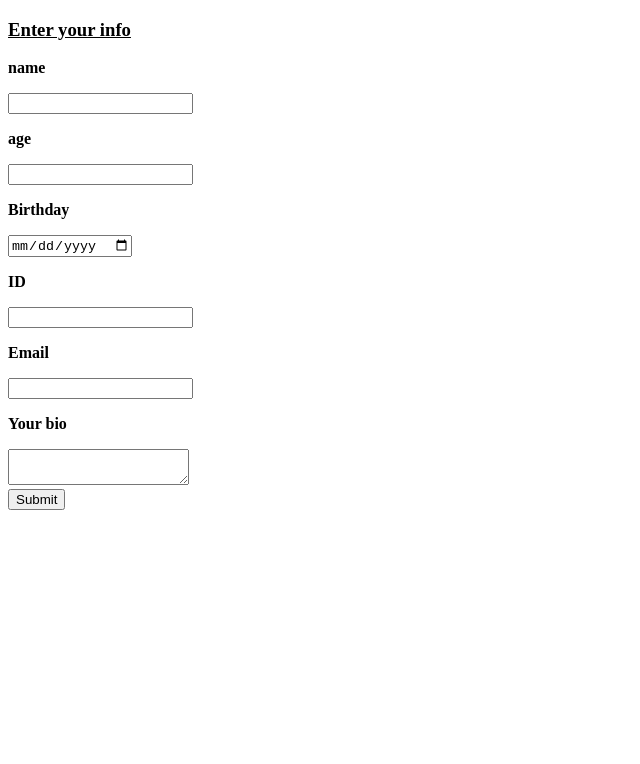
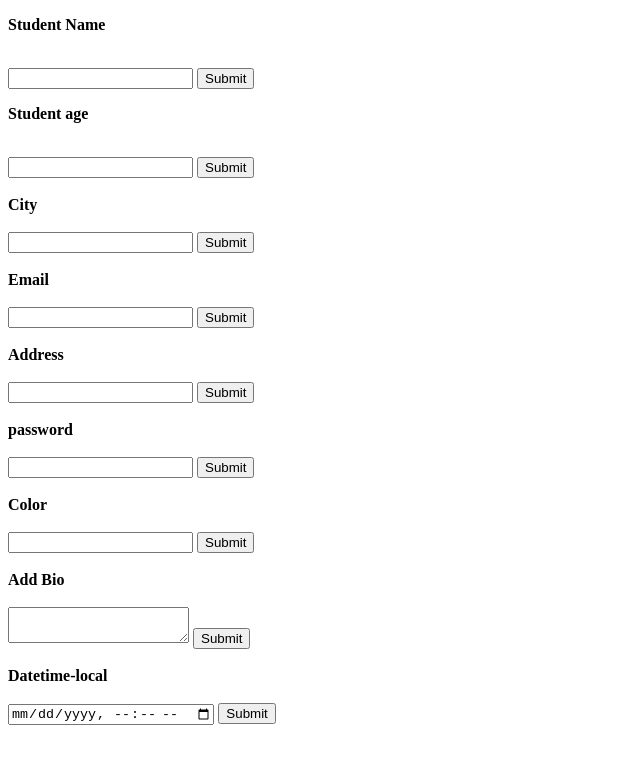
Before and after one commit to barbare19-21/forms4, a plain HTML site: page index.html in a window 1280 px wide. Shown: the whole page, without its empty margins (0-640 px from the left). Drawn offline with Linux system fonts and the light colour scheme.

Commit message:
Add files via upload

```diff
--- a/index.html
+++ b/index.html
@@ -6,33 +6,53 @@
     <title>Document</title>
 </head>
 <body>
-    <h3><b><u>Enter your info</u></b></h3>
+    <p><b>Student Name</b></p>
+
+    <br>
 
     <form action="">
-        <p><b>name</b></p>
+        <input type="text">
+        <input type="submit">
 
+        <p><b>Student age</b></p>
+
+        <br>
+        <input type="number">
+        <input type="submit">
+        <br> <br>
+    <label><b>City</b></label>
+    <br> <br>
         <input type="text">
-
-        <p><b>age</b></p>
-
-        <input type="number">
-
-        <p><b>Birthday</b></p>
-
-        <input type="date">
-
-        <p><b>ID</b></p>
-
-        <input type="number">
-
-        <p><b>Email</b></p>
-
-        <input type="email">
-
-        <p><b>Your bio</b></p>
-
-        <textarea name="" id=""></textarea>
-        <br>
+        <input type="submit">
+        <br> <br>
+    <label><b>Email</b></label>
+    <br> <br>
+        <input type="text">
+        <input type="submit">
+        <br> <br>
+    <label><b>Address</b></label>
+    <br> <br>
+        <input type="text">
+        <input type="submit">
+        <br> <br>
+    <label><b>password</b></label>
+    <br> <br>
+        <input type="password">
+        <input type="submit">
+        <br> <br>
+    <label><b>Color</b></label>
+    <br> <br>
+        <input type="text">
+        <input type="submit">
+        <br> <br>
+    <label><b>Add Bio</b></label>
+    <br> <br>
+        <textarea id="" name="" rows="2" cols="20"></textarea>
+        <input type="submit">
+        <br> <br>
+    <label><b>Datetime-local</b></label>
+    <br> <br>
+        <input type="datetime-local" >
         <input type="submit">
 
     </form>
```
